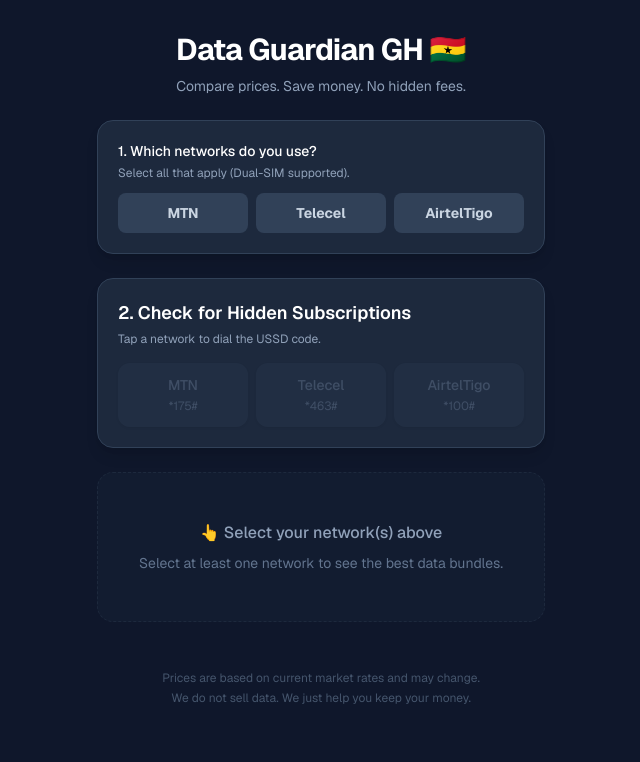
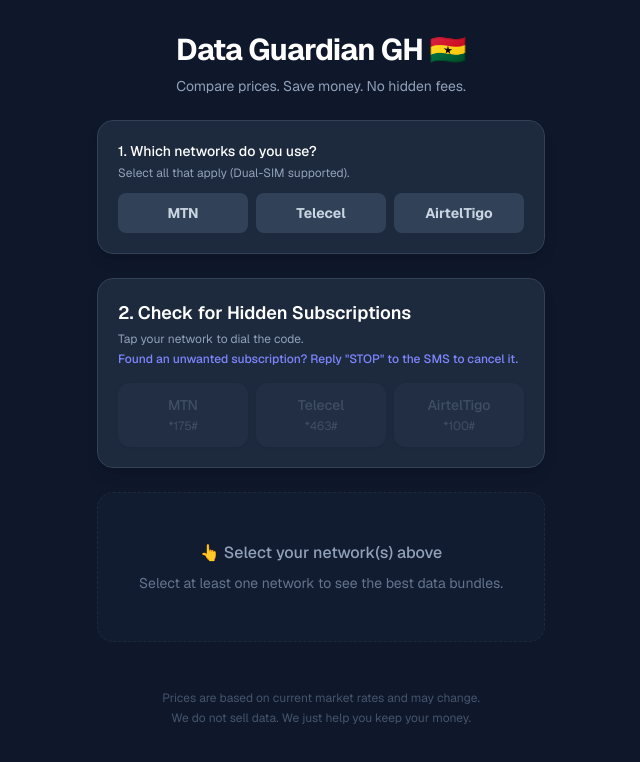
Before and after one commit to CobeRich/data-guardian-gh, a Next.js app: page / in a window 1280 px wide. Shown: the top 762 px of the page, without its empty margins (319-959 px from the left). Built offline with nearby package versions, Linux system fonts and the light colour scheme.

Commit message:
feat: updat the check subscription

```diff
--- a/app/page.tsx
+++ b/app/page.tsx
@@ -90,8 +90,11 @@ export default function Home() {
 
         {/* STEP 2: USSD Helper */}
         <section className="bg-slate-800 border border-slate-700 rounded-2xl p-5 mb-6 shadow-lg">
-          <h2 className="text-lg font-semibold text-white mb-1">2. Check for Hidden Subscriptions</h2>
-          <p className="text-xs text-slate-400 mb-4">Tap a network to dial the USSD code.</p>
+ 	  <h2 className="text-lg font-semibold text-white mb-1">2. Check for Hidden Subscriptions</h2>
+          <p className="text-xs text-slate-400 mb-4">
+   		 Tap your network to dial the code.
+           <span className="block mt-1 text-indigo-400 font-medium">Found an unwanted subscription? Reply "STOP" to the SMS to cancel it.</span>
+          </p>
 
           <div className="grid grid-cols-3 gap-2">
             <a
```
